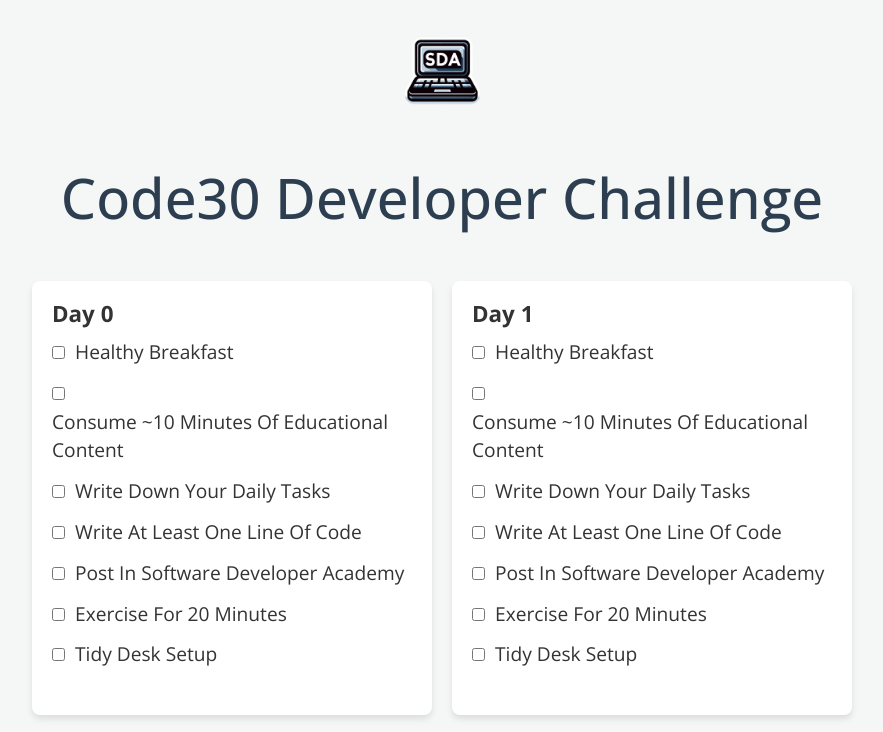
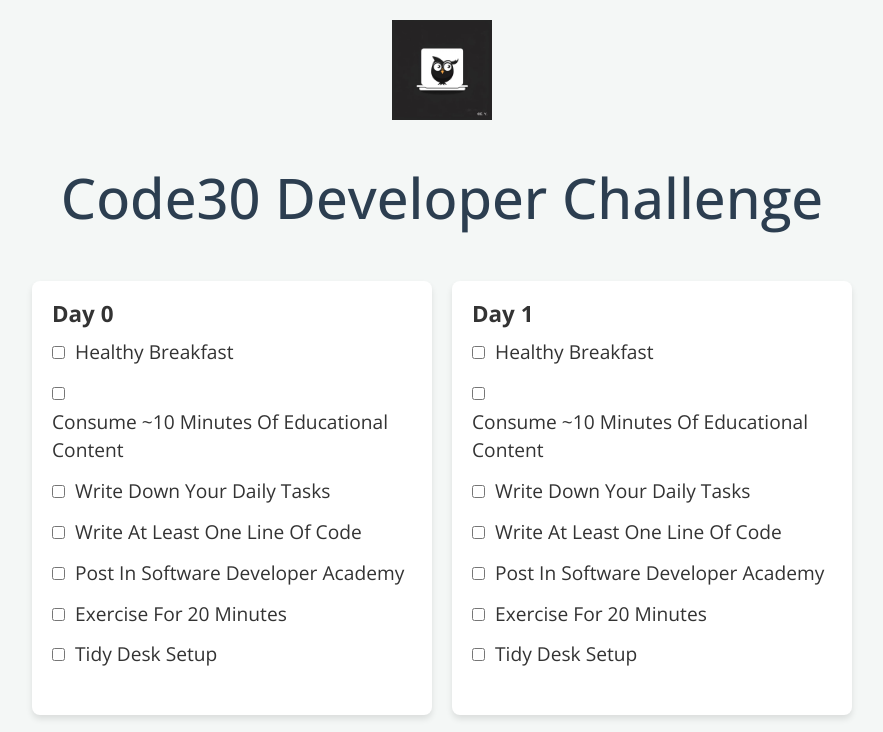
Before and after one commit to 31i45/code30, a plain HTML site: page index.html in a window 1280 px wide. Shown: the top 732 px of the page, without its empty margins (198-1081 px from the left). Drawn offline with nearby package versions, Linux system fonts and the light colour scheme.

Commit message:
Update index.html

```diff
--- a/index.html
+++ b/index.html
@@ -7,7 +7,7 @@
     <meta charset="UTF-8">
     <meta name="viewport" content="width=device-width, initial-scale=1.0">
     <div class="text-center mb-4">
-        <img src="./sda-icon.png" alt="Community Icon" style="max-height: 100px;"> <!-- Adjust the path and styling as needed -->
+        <img src="./ITlaocainiao.png" alt="Community Icon" style="max-height: 100px;"> <!-- Adjust the path and styling as needed -->
     </div>
     <title>Code30 Challenge</title>
     <link href="https://stackpath.bootstrapcdn.com/bootstrap/4.5.2/css/bootstrap.min.css" rel="stylesheet">
```
